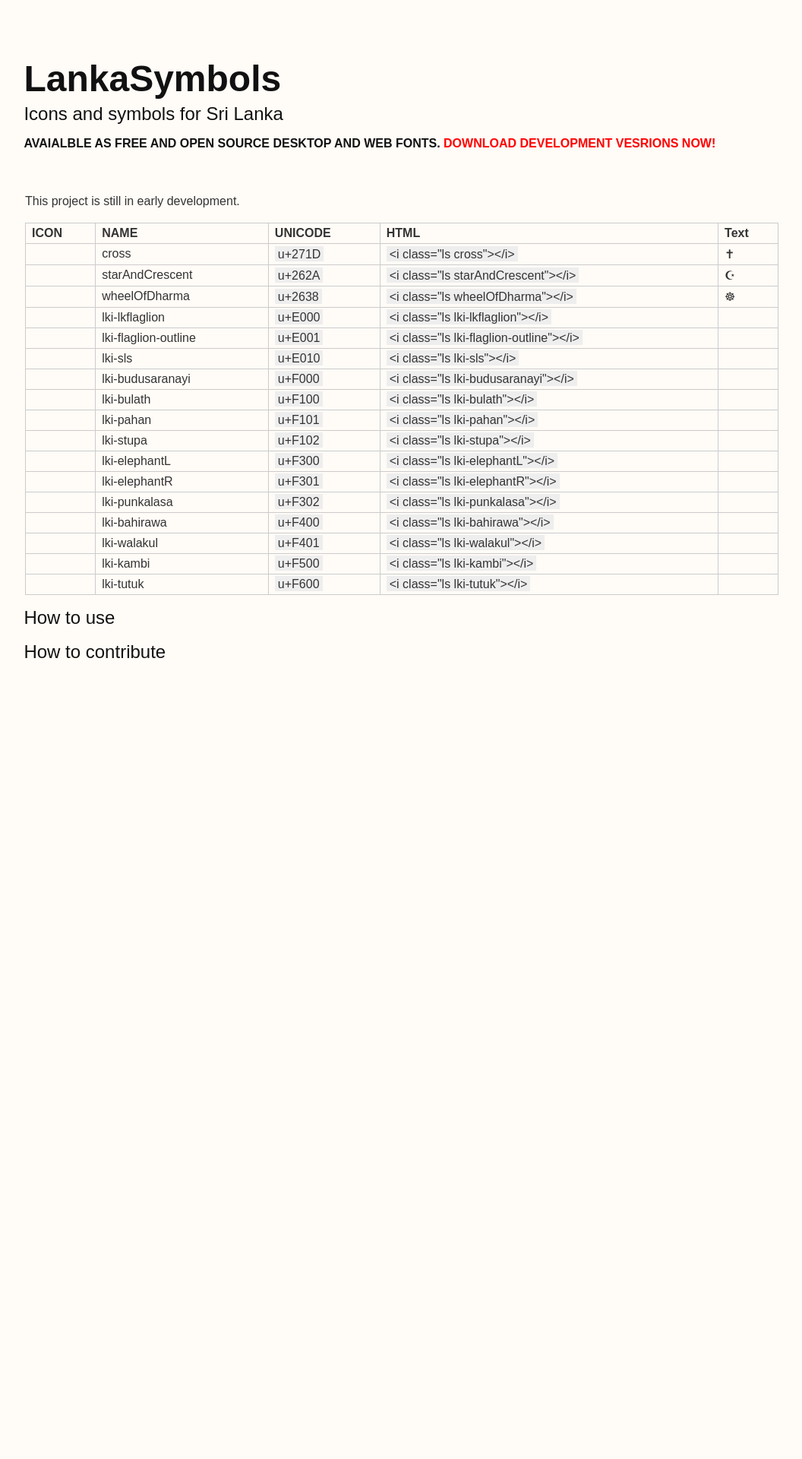
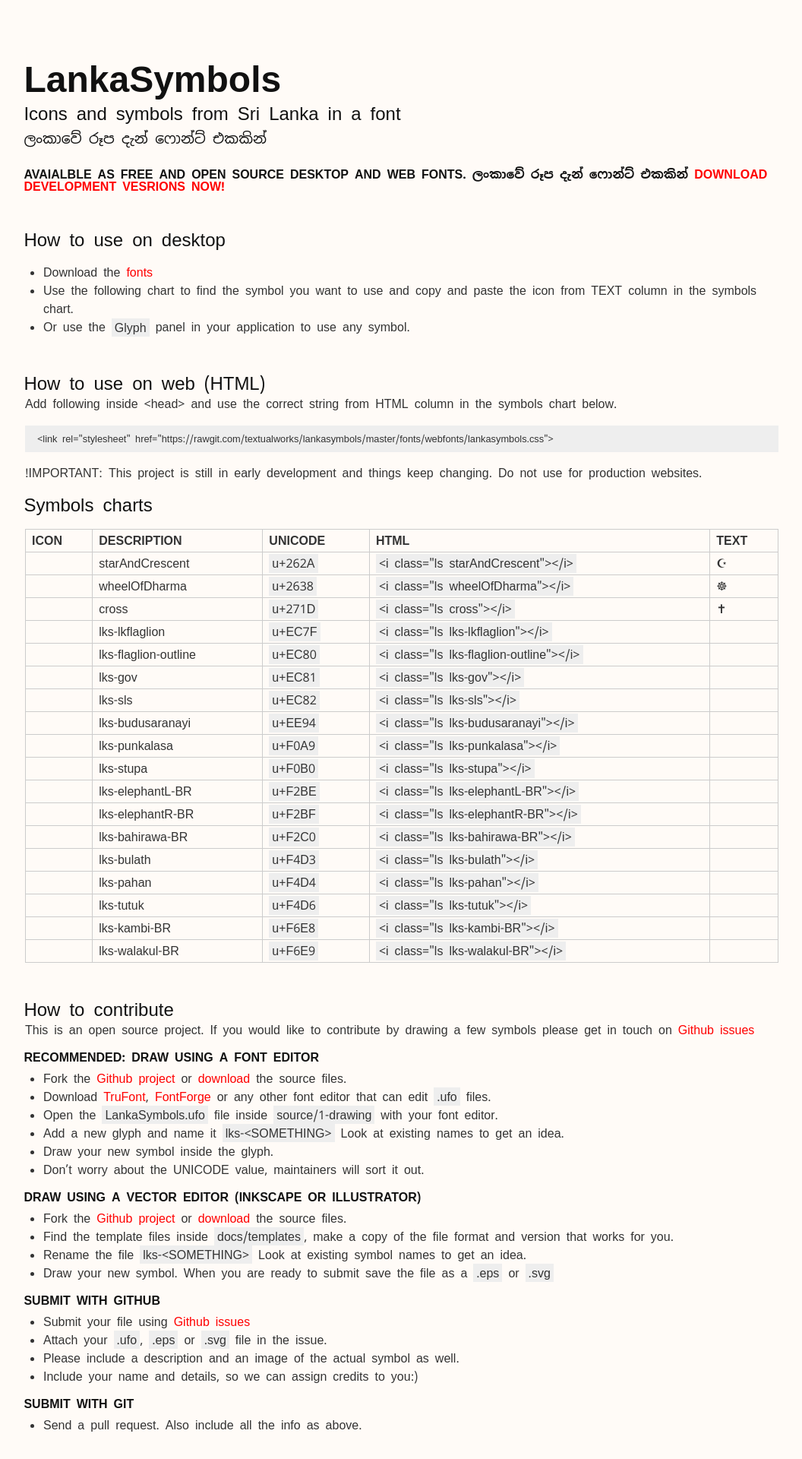
Before and after one commit to mooniak/lankasymbols, a Jekyll site: the page built from docs/index.md, in a window 1280 px wide. Shown: the top 1920 px of the page at 76% size, without its empty margins (111-1167 px from the left). Built offline with Jekyll 4.4.1, drawn with Linux system fonts in a browser that asks for light colours; some web fonts are replaced; comment, search, counter and statistics services are not loaded; our own code applies the rules of GitHub Pages for plain Markdown files; before the commit the page ends 952 px from its top, so only the background shows below that; some of the changed text lies outside the part shown.

Commit message:
Updating documentation and website

````diff
--- a/docs/_layouts/home.html
+++ b/docs/_layouts/home.html
@@ -36,10 +36,14 @@ font-size: 50px;
   </div>
 </header>
 
-<h2>Icons and symbols for Sri Lanka
+<h2>
+  Icons and symbols from Sri Lanka in a font
+</h2>
+<h2 lang="si">
+  ලංකාවේ රූප දැන් ෆොන්ට් එකකින්
 </h2>
 
-<h3>Avaialble as free and open source desktop and web fonts.
+<h3>Avaialble as free and open source desktop and web fonts. ලංකාවේ රූප දැන් ෆොන්ට් එකකින්
   <a class="nav-download" href="http://textual.works/downloads/lankasymbols"><style=""></i>DOWNLOAD DEVELOPMENT VESRIONS NOW!</a>
 </h3>
 <br>
--- a/docs/css/styles.css
+++ b/docs/css/styles.css
@@ -2,12 +2,20 @@
 
 @import url(https://cdn.rawgit.com/mooniak/moonface-font/master/fonts/webfonts/fonts.css);
 
+
+html:lang(en){
+    font-size: 20px;
+}
+
+
+
 body {
-    font: 16px/1.5 'Karla', sans-serif;
+    font: 16px/1.5 'Karla', Noto Sans Sinhala, sans-serif;
     margin: 2rem 0 5rem;
     color: #333;
     background: rgb(255, 251, 247);
 }
+
 
 @media (min-width: 30rem) {
     body {
@@ -56,7 +64,7 @@ h3,
 h4,
 h5,
 h6 {
-    font-family: 'Karla', sans-serif;
+  font: 16px/1.5 'Karla', Noto Sans Sinhala, sans-serif;
     font-weight: 700;
     margin: 0 0 0.5rem -0.1rem
     /* align left edge */
@@ -71,10 +79,32 @@ h1 {
     font-size: 2.5rem;
 }
 
+h1:lang(si) {
+    font-size: 2.1rem;
+}
 h2 {
     font-weight: 400;
     font-size: 1.25rem;
     margin-bottom: 0.5rem;
+}
+h2:lang(si) {
+font-size: 1.17rem;
+}
+
+h2+h2{
+  margin:  -0.6rem 0 0rem -0.10rem
+}
+
+h2+h3{
+  margin:  1.8rem 0 0rem -0.10rem
+}
+
+ul+h2{
+  margin:  3rem 0 0rem -0.10rem
+}
+
+table+h2{
+  margin:  3rem 0 0rem -0.10rem
 }
 
 @media (min-width: 30rem) {
@@ -291,8 +321,6 @@ margin: 20px auto 0px auto;
    -ms-transition:.5s;
    -moz-transition:.5s;
    -webkit-transition:.5s;
-
-
 
 }
 
--- a/docs/index.md
+++ b/docs/index.md
@@ -2,32 +2,97 @@
 layout: home
 ---
 
-This project is still in early development.
+## How to use on desktop
+- Download the [fonts](http://textual.works/downloads/lankasymbols)
+- Use the following chart to find the symbol you want to use and copy and paste the icon from TEXT column in the symbols chart.
+- Or use the `Glyph` panel in your application to use any symbol.
 
-| ICON                                | NAME                  | UNICODE   |   HTML                                         | Text                                        |
-| :---                                |:-----                 | :-----    | :--------------------------------------------  |:--------------------------------------------  |
-| <i class="lki cross"></i> 	|  cross |  `u+271D` |  `<i class="ls cross"></i>`| <span class="display-text">✝</span> |
-| <i class="lki starAndCrescent"></i> 	|  starAndCrescent |  `u+262A` |  `<i class="ls starAndCrescent"></i>`| <span class="display-text">☪</span> |
-| <i class="lki wheelOfDharma"></i> 	|  wheelOfDharma |  `u+2638` |  `<i class="ls wheelOfDharma"></i>`| <span class="display-text">☸</span> |
-| <i class="lki lki-lkflaglion"></i> 	|  lki-lkflaglion |  `u+E000` |  `<i class="ls lki-lkflaglion"></i>`| <span class="display-text"></span> |
-| <i class="lki lki-flaglion-outline"></i> 	|  lki-flaglion-outline |  `u+E001` |  `<i class="ls lki-flaglion-outline"></i>`| <span class="display-text"></span> |
-| <i class="lki lki-sls"></i> 	|  lki-sls |  `u+E010` |  `<i class="ls lki-sls"></i>`| <span class="display-text"></span> |
-| <i class="lki lki-budusaranayi"></i> 	|  lki-budusaranayi |  `u+F000` |  `<i class="ls lki-budusaranayi"></i>`| <span class="display-text"></span> |
-| <i class="lki lki-bulath"></i> 	|  lki-bulath |  `u+F100` |  `<i class="ls lki-bulath"></i>`| <span class="display-text"></span> |
-| <i class="lki lki-pahan"></i> 	|  lki-pahan |  `u+F101` |  `<i class="ls lki-pahan"></i>`| <span class="display-text"></span> |
-| <i class="lki lki-stupa"></i> 	|  lki-stupa |  `u+F102` |  `<i class="ls lki-stupa"></i>`| <span class="display-text"></span> |
-| <i class="lki lki-elephantL"></i> 	|  lki-elephantL |  `u+F300` |  `<i class="ls lki-elephantL"></i>`| <span class="display-text"></span> |
-| <i class="lki lki-elephantR"></i> 	|  lki-elephantR |  `u+F301` |  `<i class="ls lki-elephantR"></i>`| <span class="display-text"></span> |
-| <i class="lki lki-punkalasa"></i> 	|  lki-punkalasa |  `u+F302` |  `<i class="ls lki-punkalasa"></i>`| <span class="display-text"></span> |
-| <i class="lki lki-bahirawa"></i> 	|  lki-bahirawa |  `u+F400` |  `<i class="ls lki-bahirawa"></i>`| <span class="display-text"></span> |
-| <i class="lki lki-walakul"></i> 	|  lki-walakul |  `u+F401` |  `<i class="ls lki-walakul"></i>`| <span class="display-text"></span> |
-| <i class="lki lki-kambi"></i> 	|  lki-kambi |  `u+F500` |  `<i class="ls lki-kambi"></i>`| <span class="display-text"></span> |
-| <i class="lki lki-tutuk"></i> 	|  lki-tutuk |  `u+F600` |  `<i class="ls lki-tutuk"></i>`| <span class="display-text"></span> |
+## How to use on web (HTML)
+
+Add following inside <head> and use the correct string from  HTML column in the symbols chart below.
+```
+<link rel="stylesheet" href="https://rawgit.com/textualworks/lankasymbols/master/fonts/webfonts/lankasymbols.css">
+```
+
+!IMPORTANT: This project is still in early development and things keep changing. Do not use for production websites.
 
 
+## Symbols charts
 
-
-## How to use
+| ICON                                | DESCRIPTION                  | UNICODE   |   HTML                                         | TEXT                                       |
+| :---                                |:-----                 | :-----    | :--------------------------------------------  |:--------------------------------------------  |
+| <i class="lki starAndCrescent"></i> | starAndCrescent |  `u+262A` |  `<i class="ls starAndCrescent"></i>`| <span class="display-text">☪</span> |
+| <i class="lki wheelOfDharma"></i> | wheelOfDharma |  `u+2638` |  `<i class="ls wheelOfDharma"></i>`| <span class="display-text">☸</span> |
+| <i class="lki cross"></i> | cross |  `u+271D` |  `<i class="ls cross"></i>`| <span class="display-text">✝</span> |
+| <i class="lki lks-lkflaglion"></i> | lks-lkflaglion |  `u+EC7F` |  `<i class="ls lks-lkflaglion"></i>`| <span class="display-text"></span> |
+| <i class="lki lks-flaglion-outline"></i> | lks-flaglion-outline |  `u+EC80` |  `<i class="ls lks-flaglion-outline"></i>`| <span class="display-text"></span> |
+| <i class="lki lks-gov"></i> | lks-gov |  `u+EC81` |  `<i class="ls lks-gov"></i>`| <span class="display-text"></span> |
+| <i class="lki lks-sls"></i> | lks-sls |  `u+EC82` |  `<i class="ls lks-sls"></i>`| <span class="display-text"></span> |
+| <i class="lki lks-budusaranayi"></i> | lks-budusaranayi |  `u+EE94` |  `<i class="ls lks-budusaranayi"></i>`| <span class="display-text"></span> |
+| <i class="lki lks-punkalasa"></i> | lks-punkalasa |  `u+F0A9` |  `<i class="ls lks-punkalasa"></i>`| <span class="display-text"></span> |
+| <i class="lki lks-stupa"></i> | lks-stupa |  `u+F0B0` |  `<i class="ls lks-stupa"></i>`| <span class="display-text"></span> |
+| <i class="lki lks-elephantL-BR"></i> | lks-elephantL-BR |  `u+F2BE` |  `<i class="ls lks-elephantL-BR"></i>`| <span class="display-text"></span> |
+| <i class="lki lks-elephantR-BR"></i> | lks-elephantR-BR |  `u+F2BF` |  `<i class="ls lks-elephantR-BR"></i>`| <span class="display-text"></span> |
+| <i class="lki lks-bahirawa-BR"></i> | lks-bahirawa-BR |  `u+F2C0` |  `<i class="ls lks-bahirawa-BR"></i>`| <span class="display-text"></span> |
+| <i class="lki lks-bulath"></i> | lks-bulath |  `u+F4D3` |  `<i class="ls lks-bulath"></i>`| <span class="display-text"></span> |
+| <i class="lki lks-pahan"></i> | lks-pahan |  `u+F4D4` |  `<i class="ls lks-pahan"></i>`| <span class="display-text"></span> |
+| <i class="lki lks-tutuk"></i> | lks-tutuk |  `u+F4D6` |  `<i class="ls lks-tutuk"></i>`| <span class="display-text"></span> |
+| <i class="lki lks-kambi-BR"></i> | lks-kambi-BR |  `u+F6E8` |  `<i class="ls lks-kambi-BR"></i>`| <span class="display-text"></span> |
+| <i class="lki lks-walakul-BR"></i> | lks-walakul-BR |  `u+F6E9` |  `<i class="ls lks-walakul-BR"></i>`| <span class="display-text"></span> |
 
 
 ## How to contribute
+
+This is an open source project. If you would like to contribute by drawing a few symbols please get in touch on [Github issues](https://github.com/textualworks/lankasymbols/issues)
+### RECOMMENDED: Draw using a font editor
+
+- Fork the [Github project](https://github.com/textualworks/lankasymbols) or [download](https://github.com/textualworks/lankasymbols/archive/master.zip) the source files.
+- Download [TruFont](http://trufont.github.io/), [FontForge](https://fontforge.github.io/en-US/) or any other font editor that can edit `.ufo` files.
+- Open the `LankaSymbols.ufo` file inside `source/1-drawing`  with your font editor.
+- Add a new glyph and name it `lks-<SOMETHING>` Look at existing names to get an idea.
+- Draw your new symbol inside the glyph.
+- Don't worry about the UNICODE value, maintainers will sort it out.
+
+### Draw using a vector editor (Inkscape or Illustrator)
+
+- Fork the [Github project](https://github.com/textualworks/lankasymbols) or [download](https://github.com/textualworks/lankasymbols/archive/master.zip) the source files.
+- Find the template files inside `docs/templates`, make a copy of the file format and version that works for you.
+- Rename the file `lks-<SOMETHING>` Look at existing symbol names to get an idea.
+- Draw your new symbol. When you are ready to submit save the file as a `.eps` or `.svg`
+
+### Submit with Github
+- Submit your file using [Github issues](https://github.com/textualworks/lankasymbols/issues)
+- Attach your `.ufo`, `.eps` or `.svg` file in the issue.
+- Please include a description and an image of the actual symbol as well.
+- Include your name and details, so we can assign credits to you:)
+
+### Submit with git
+- Send a pull request. Also include all the  info as above.
+
+
+## About
+
+This is free and open source project. See [CONTRIBUTORS](https://github.com/textualworks/lankasymbols/blob/master/)
+
+
+This is not a absolute definition. Just a guideline to be used for ease of managing.
+
+| RANGE     | DESCRIPTION                             | SAMPLE   |
+| :---      | :---                                    | :--- |
+|`E000–E215`|	                                        | |
+|`E216–E42A`|	                                        | |
+|`E42B–E63F`|	                                        | |
+|`E640–E854`|	                                        | |
+|`E855–EA69`|	                                        | |
+|`EA6A–EC7E`|	                                        | |
+|`EC7F–EE93`|	Official and brands                     | |
+|`EE94–F0A8`|	Typographic symbols                     | |
+|`F0A9–F2BD`|	Historical cultural symbols             | |
+|`F2BE–F4D2`|	Historical cultural symbols – Border    | |
+|`F4D3–F6E7`|	Cultural symbols                        | |
+|`F6E8–F8FC`|	Cultural symbols – Borders              | |
+
+
+## LICENSE
+
+This Font Software is licensed under the SIL Open Font License, Version 1.1. This license is available with a FAQ at: http://scripts.sil.org/OFL
````
